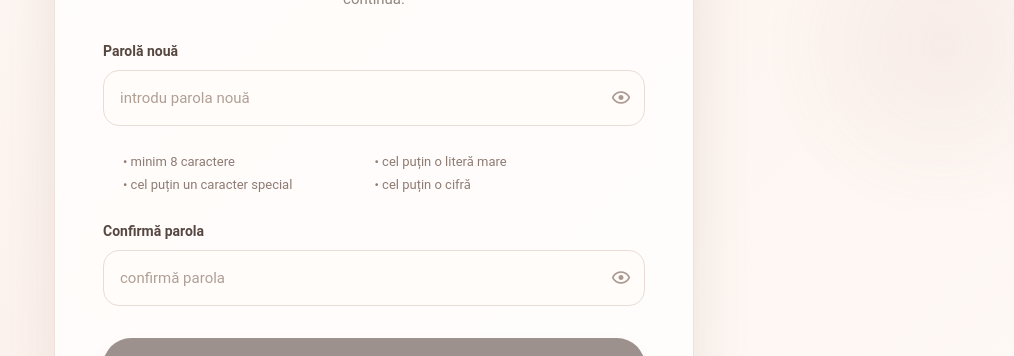
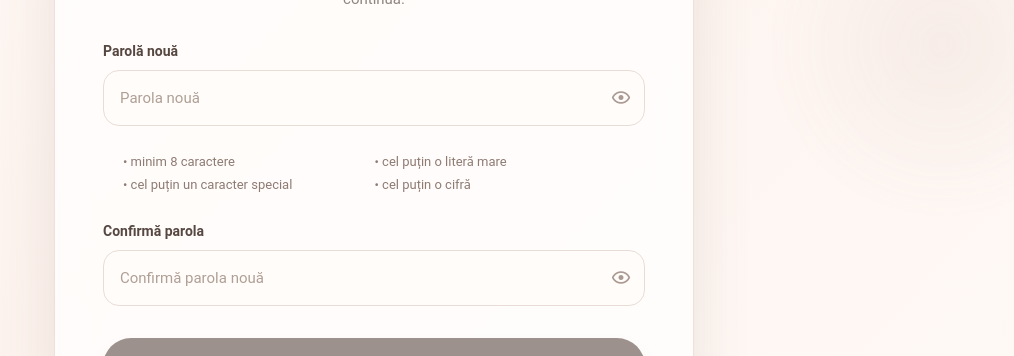
Before and after one commit to anarotaru20/flower-shop, a Vue app in the folder client/: page /reset-password in a window 1280 px wide. Shown: the part 222-578 px from the top of the page, without its empty margins (266-1280 px from the left). Built offline with nearby package versions, Linux system fonts and the light colour scheme; no server answers; a web font is replaced by a local one.

Commit message:
reset pass: update placeholders

```diff
--- a/client/src/views/ResetPasswordView.vue
+++ b/client/src/views/ResetPasswordView.vue
@@ -25,7 +25,7 @@
                 <input
                   id="password"
                   :type="showPassword ? 'text' : 'password'"
-                  placeholder="introdu parola nouă"
+                  placeholder="Parola nouă"
                   v-model="form.password"
                 />
                 <button type="button" class="eye" @click="showPassword = !showPassword">
@@ -49,7 +49,7 @@
                 <input
                   id="confirm_password"
                   :type="showConfirmPassword ? 'text' : 'password'"
-                  placeholder="confirmă parola"
+                  placeholder="Confirmă parola nouă"
                   v-model="form.confirm_password"
                 />
                 <button
```
